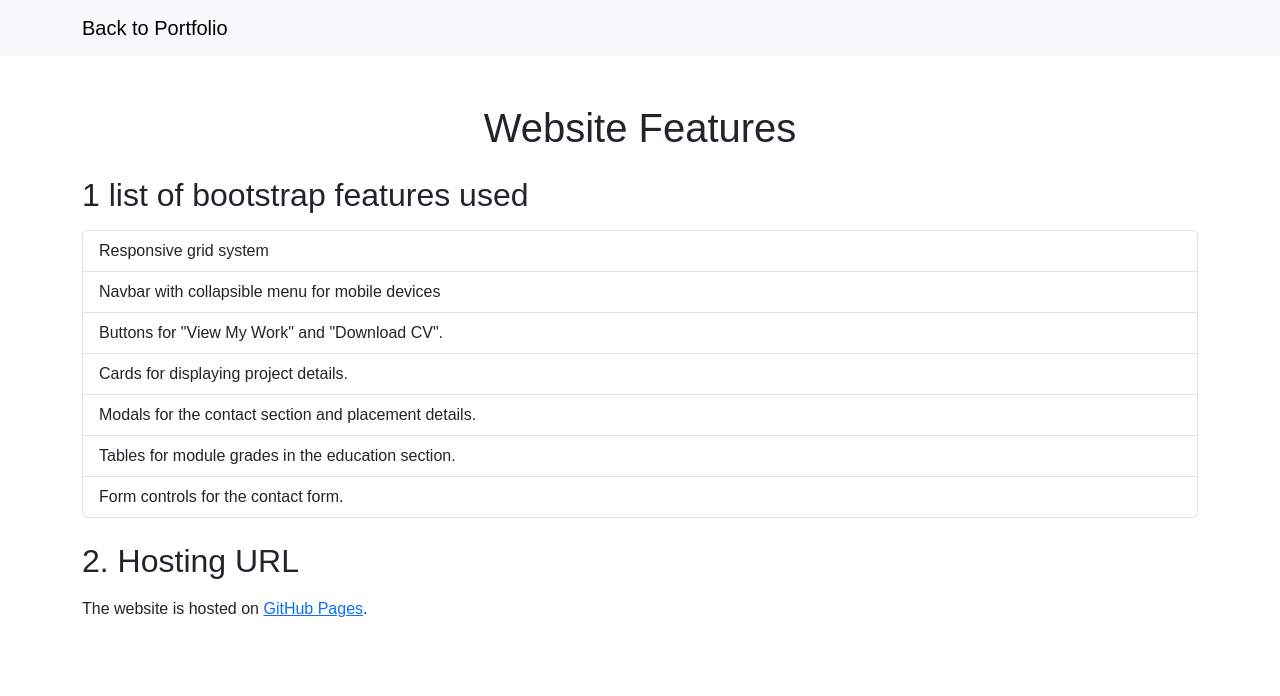
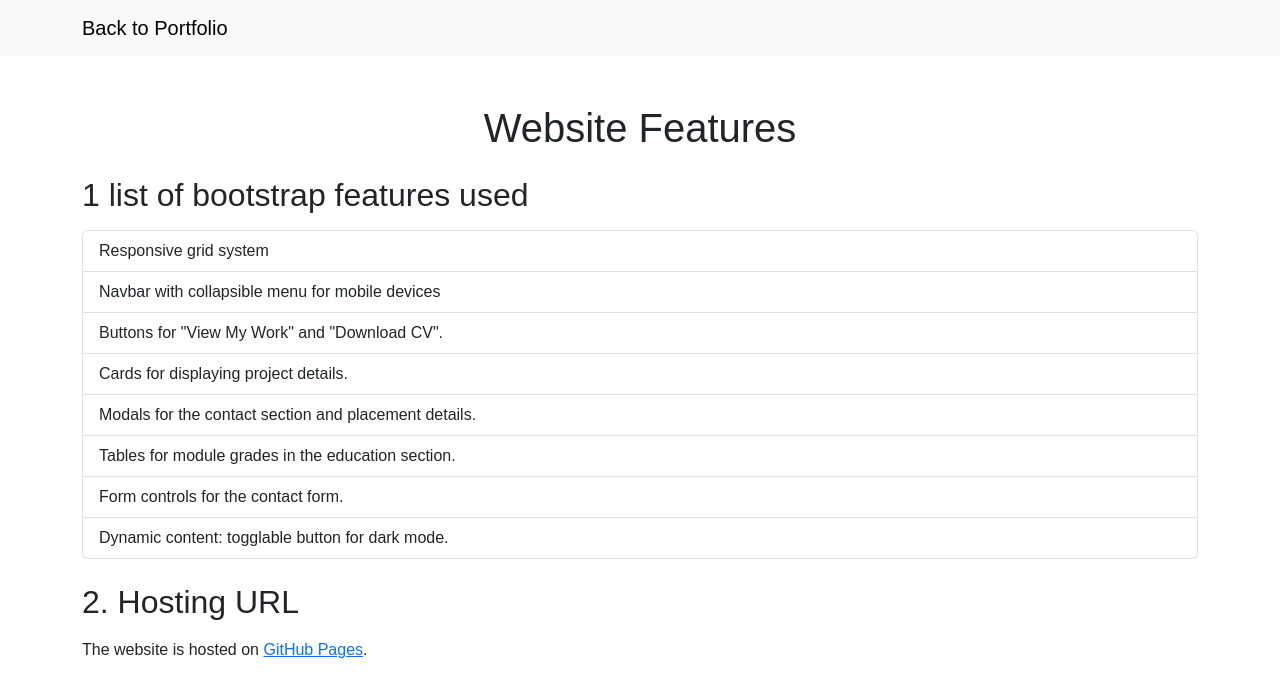
Before and after one commit to Az01011/portfolio_website, a plain HTML site: page features.html in a window 1280 px wide. Drawn offline with nearby package versions, Linux system fonts and the light colour scheme.

Commit message:
updated features

```diff
--- a/features.html
+++ b/features.html
@@ -28,6 +28,7 @@
                 <li class="list-group-item">Modals for the contact section and placement details.</li>
                 <li class="list-group-item">Tables for module grades in the education section.</li>
                 <li class="list-group-item">Form controls for the contact form.</li>
+                <li class="list-group-item">Dynamic content: togglable button for dark mode.</li>
             </ul>
 
             <h2 class="mb-3">2. Hosting URL</h2>
```
